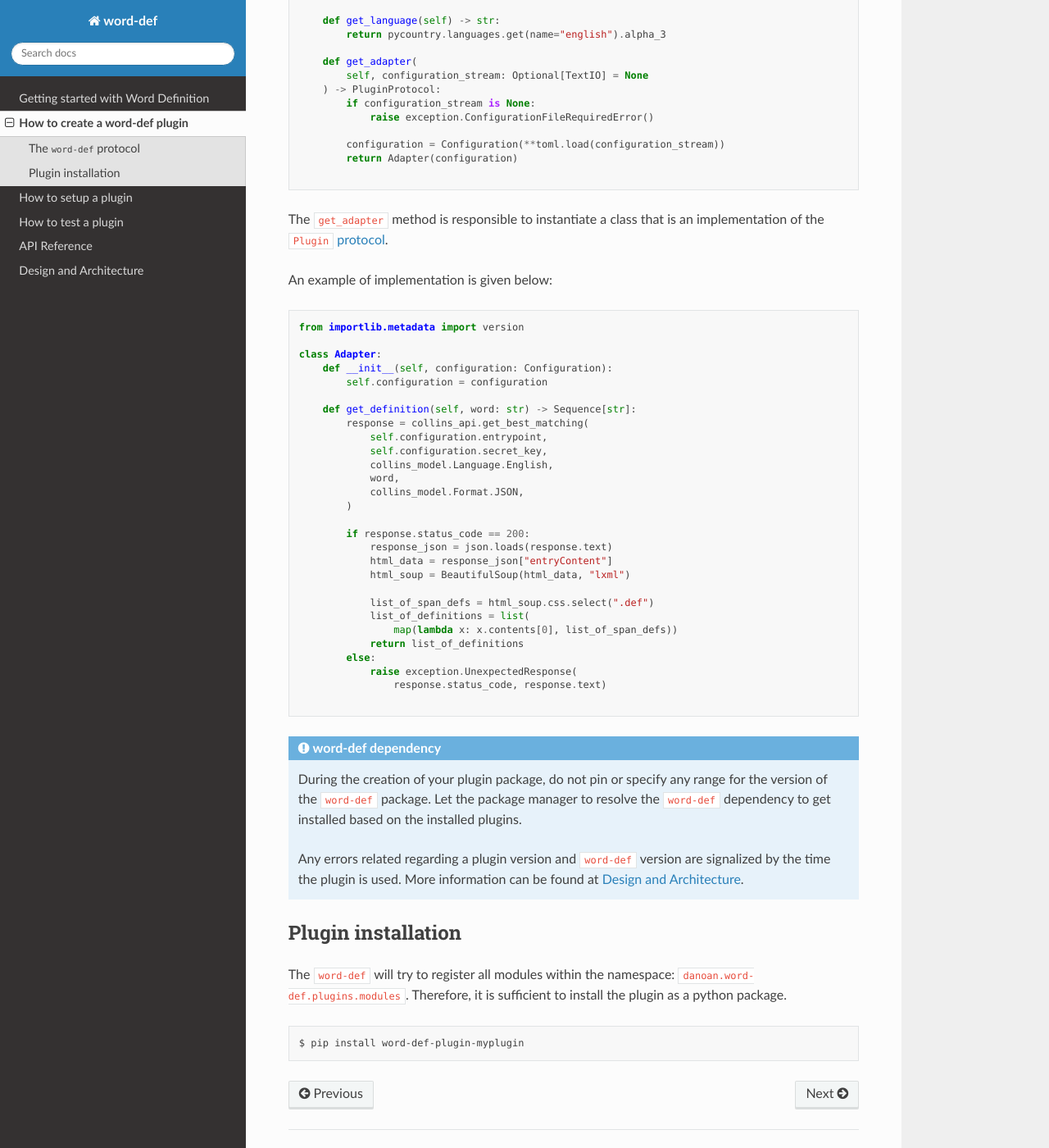
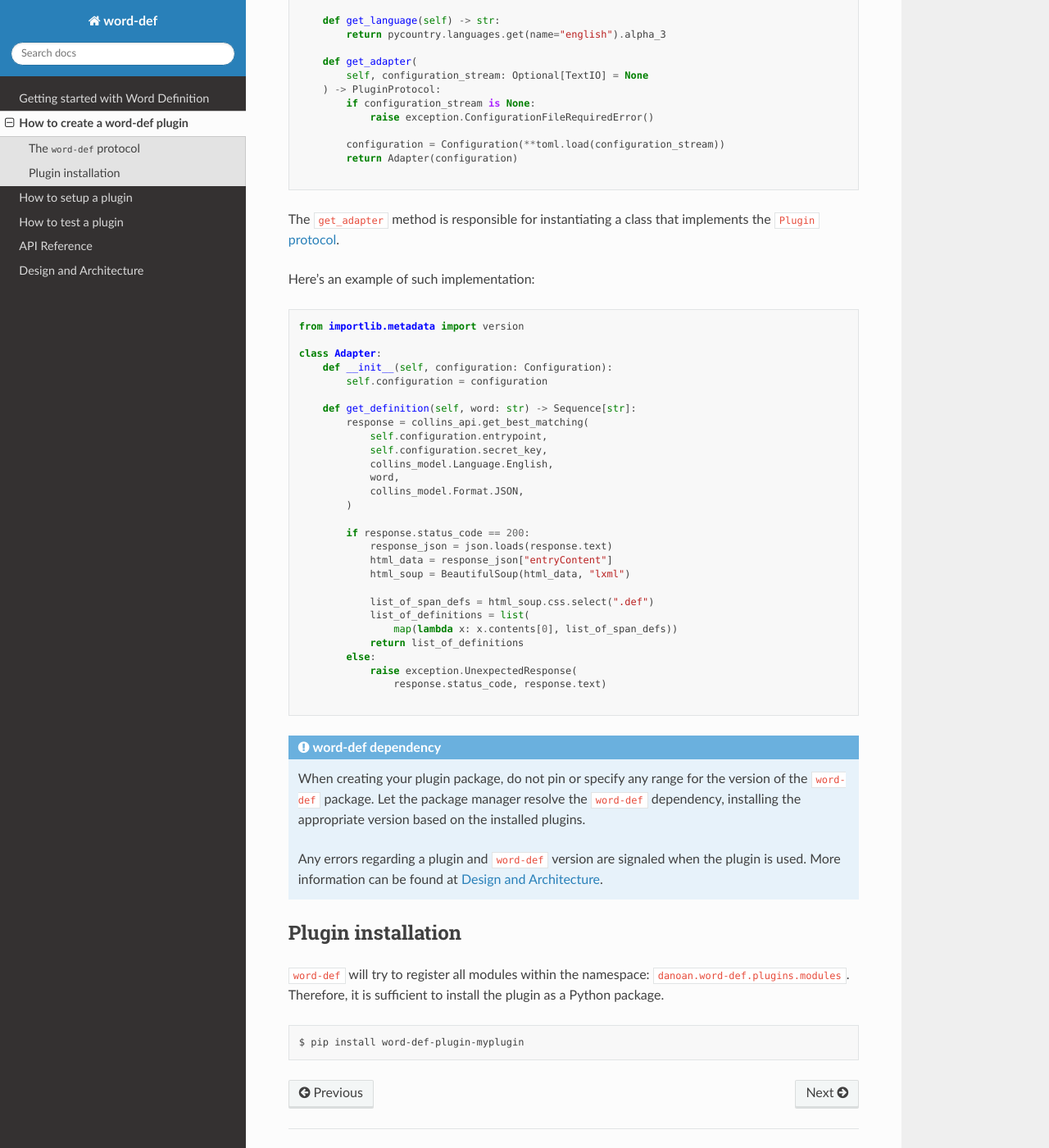
Before and after one commit to danoan/word-def, a Sphinx documentation site: the page built from docs/how-to/create-a-plugin.md, in a window 1280 px wide and 1400 px high, scrolled down 574 px. Shown: the whole window at 82% size. Built offline with Sphinx 7.4.7 and the Read the Docs theme 3.1.0, drawn with Linux system fonts in a browser that asks for light colours; some of the changed text lies outside the part shown.

Commit message:
Update documentation

````diff
--- a/docs/how-to/create-a-plugin.md
+++ b/docs/how-to/create-a-plugin.md
@@ -1,16 +1,16 @@
 # How to create a word-def plugin
 
-A `word-def` plugin is a python package that follows the protocols
+A `word-def` plugin is a Python package that follows the protocols
 defined by `word-def`. It is how we extend the features of `word-def`,
-for example, adding support to another language.
+for example, by adding support for another language.
 
 ## The `word-def` protocol
 
-The `word-def` recognizes as plugins modules that are registered under
+`word-def` recognizes plugins modules as plugins if they are registered under
 the namespace: `danoan.word-def.plugins.modules`. All modules within
-this namespace will be considered as a plugin module by `word-def`.
+this namespace will be considered as a plugin modules by `word-def`.
 
-A plugin module must implement a class named `AdapterFactory` which
+A plugin module must implement a class named `AdapterFactory`, which
 itself must be an implementation of the [`PluginFactory` protocol](../reference/danoan.word_def.core.model.rst#danoan.word_def.core.model.PluginFactory).
 
 An example of implementation is given below:
@@ -34,10 +34,10 @@ class AdapterFactory:
 
 ```
 
-The `get_adapter` method is responsible to instantiate a class that is an implementation
-of the [`Plugin` protocol](../reference/danoan.word_def.core.model.rst#danoan.word_def.core.model.PluginProtocol).
+The `get_adapter` method is responsible for instantiating a class that implements
+the [`Plugin` protocol](../reference/danoan.word_def.core.model.rst#danoan.word_def.core.model.PluginProtocol).
 
-An example of implementation is given below:
+Here's an example of such implementation:
 
 ```python
 from importlib.metadata import version
@@ -71,21 +71,21 @@ class Adapter:
 ```
 
 ```{admonition} word-def dependency
-During the creation of your plugin package, do not pin or specify any
+When creating your plugin package, do not pin or specify any
 range for the version of the `word-def` package. Let the package manager
-to resolve the `word-def` dependency to get installed based on the
-installed plugins.
+resolve the `word-def` dependency, installing the appropriate version based
+on the installed plugins.
 
-Any errors related regarding a plugin version and `word-def` version
-are signalized by the time the plugin is used. More information can
-be found at [](../design-and-architecture.md).
+Any errors regarding a plugin and `word-def` version are signaled
+when the plugin is used. More information can be found at
+[](../design-and-architecture.md).
 ```
 
 ## Plugin installation
 
-The `word-def` will try to register all modules within the namespace:
+`word-def` will try to register all modules within the namespace:
 `danoan.word-def.plugins.modules`. Therefore, it is sufficient to
-install the plugin as a python package.
+install the plugin as a Python package.
 
 ```bash
 $ pip install word-def-plugin-myplugin
````
Also changed, not shown: docs/design-and-architecture.md (+76 -83 lines), docs/getting-started.md (+4 -2 lines), docs/how-to/setup-a-plugin.md (+6 -7 lines), docs/how-to/test-a-plugin.md (+7 -7 lines).
